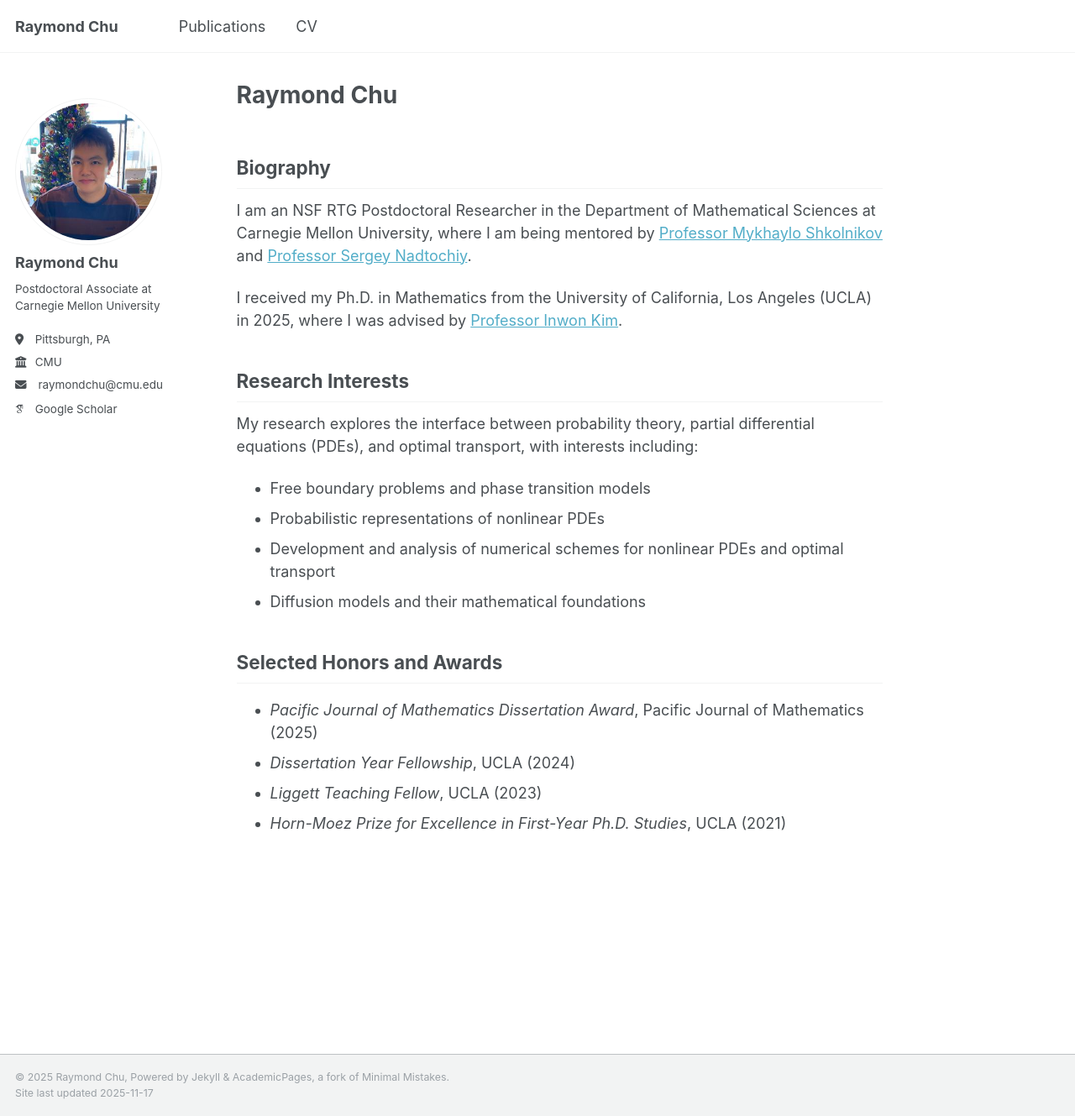
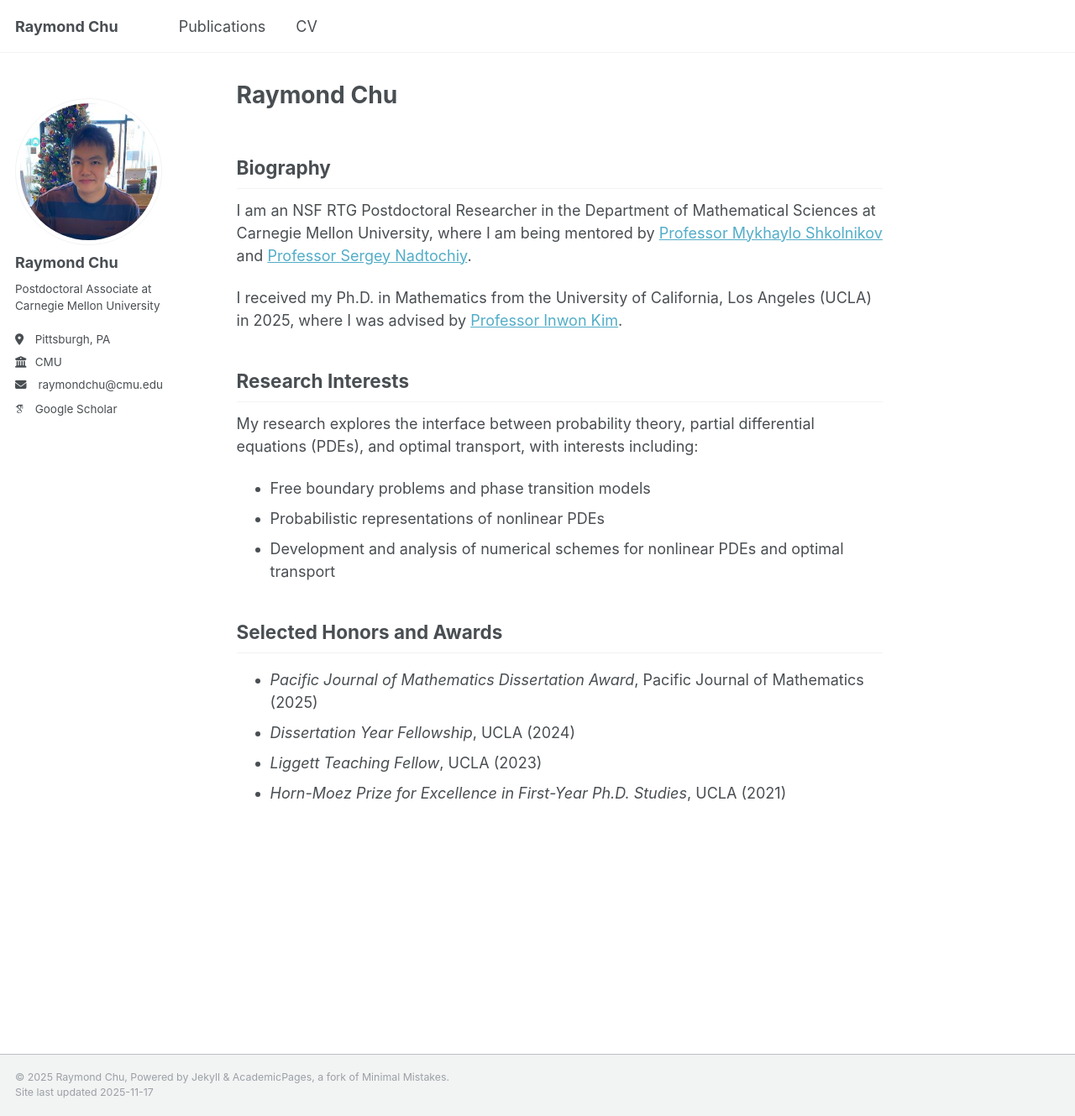
Before and after one commit to rchumath/rchumath.github.io, a Jekyll site: the page built from _pages/about.md, in a window 1280 px wide and 1329 px high. Shown: the whole window at 84% size. Built offline with Jekyll 4.4.1, drawn with Linux system fonts in a browser that asks for light colours; some web fonts are replaced.

Commit message:
Update about.md

```diff
--- a/_pages/about.md
+++ b/_pages/about.md
@@ -18,7 +18,6 @@ My research explores the interface between probability theory, partial different
 - Free boundary problems and phase transition models
 - Probabilistic representations of nonlinear PDEs
 - Development and analysis of numerical schemes for nonlinear PDEs and optimal transport
-- Diffusion models and their mathematical foundations
 
 ## Selected Honors and Awards
 
```
